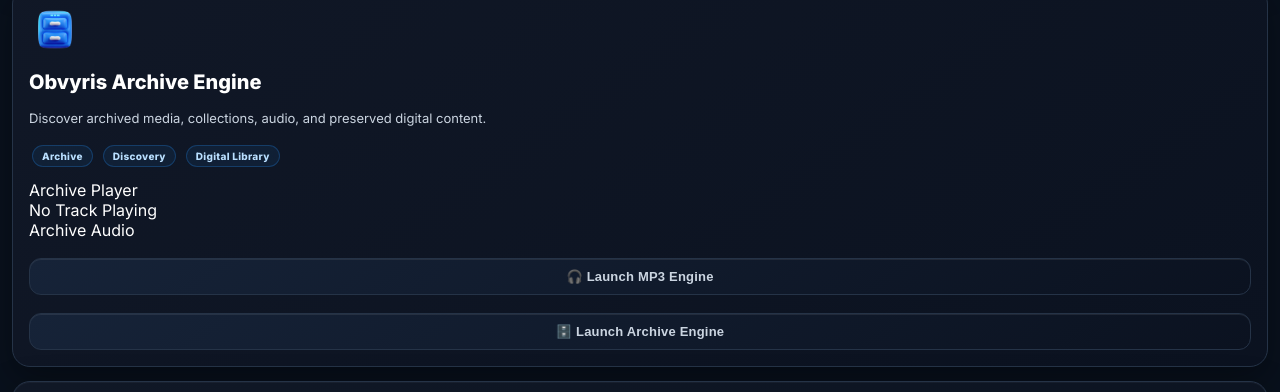
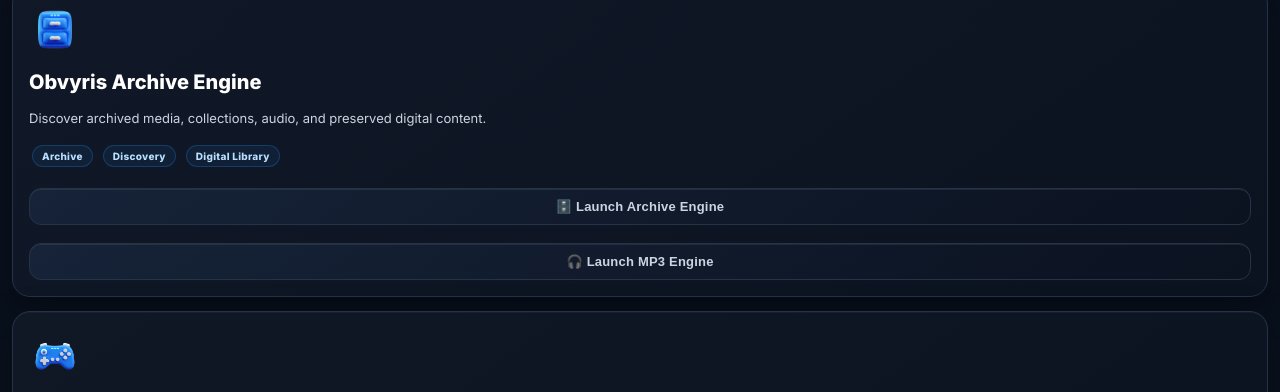
Before and after one commit to MIKOS5/tester, a website: page index99.html in a window 1280 px wide. Shown: the part 1501-1893 px from the top of the page. Drawn offline with Linux system fonts and the light colour scheme; no server answers.

Commit message:
Update index99.html

```diff
--- a/index99.html
+++ b/index99.html
@@ -2011,22 +2011,13 @@ audio, and preserved digital content.
 
 </div>
 
-
-<div id="archiveNowPlaying">
-
-    <div id="archivePlayerStatus">
-        Archive Player
-    </div>
-
-    <div id="archivePlayerSong">
-        No Track Playing
-    </div>
-
-    <div id="archivePlayerArtist">
-        Archive Audio
-    </div>
-
-</div>
+<button
+class="sportsButton"
+onclick="event.stopPropagation();openARC();">
+
+🗄️ Launch Archive Engine
+
+</button>
 
 <button
 class="sportsButton"
@@ -2035,15 +2026,6 @@ onclick="event.stopPropagation();openMP3();">
 🎧 Launch MP3 Engine
 
 </button>
-
-<button
-class="sportsButton"
-onclick="event.stopPropagation();openARC();">
-
-🗄️ Launch Archive Engine
-
-</button>
-
 
 </div>
 
```
